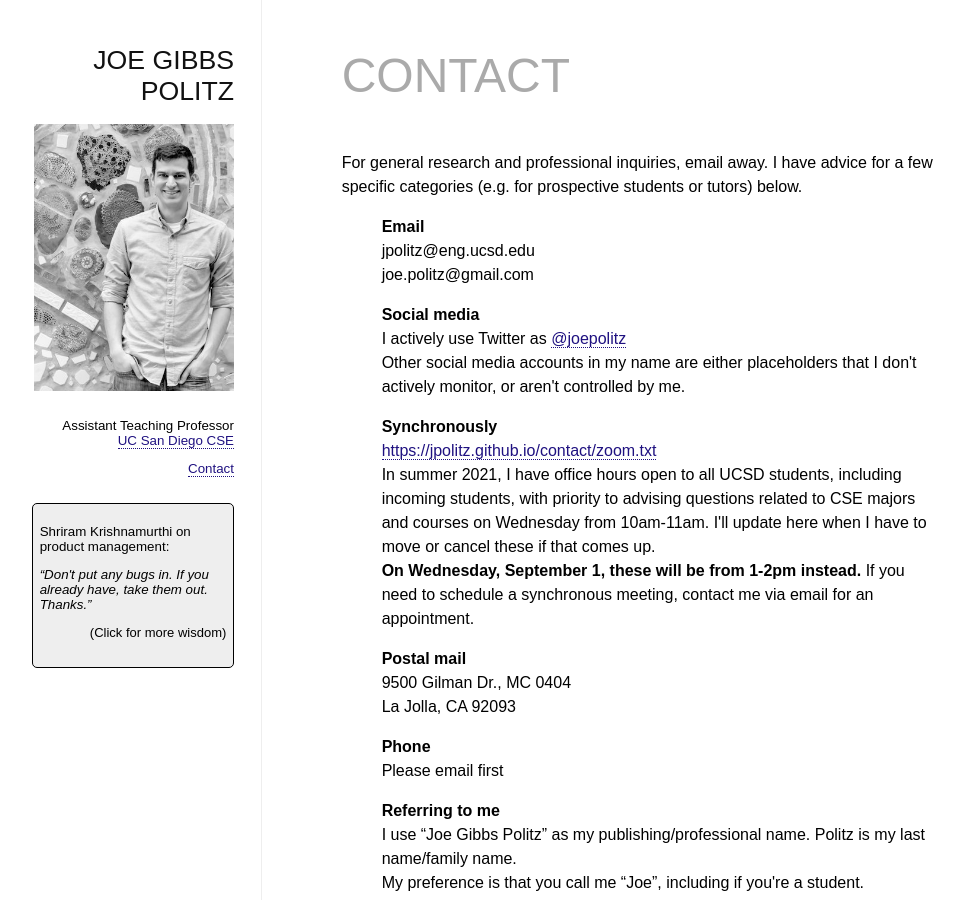
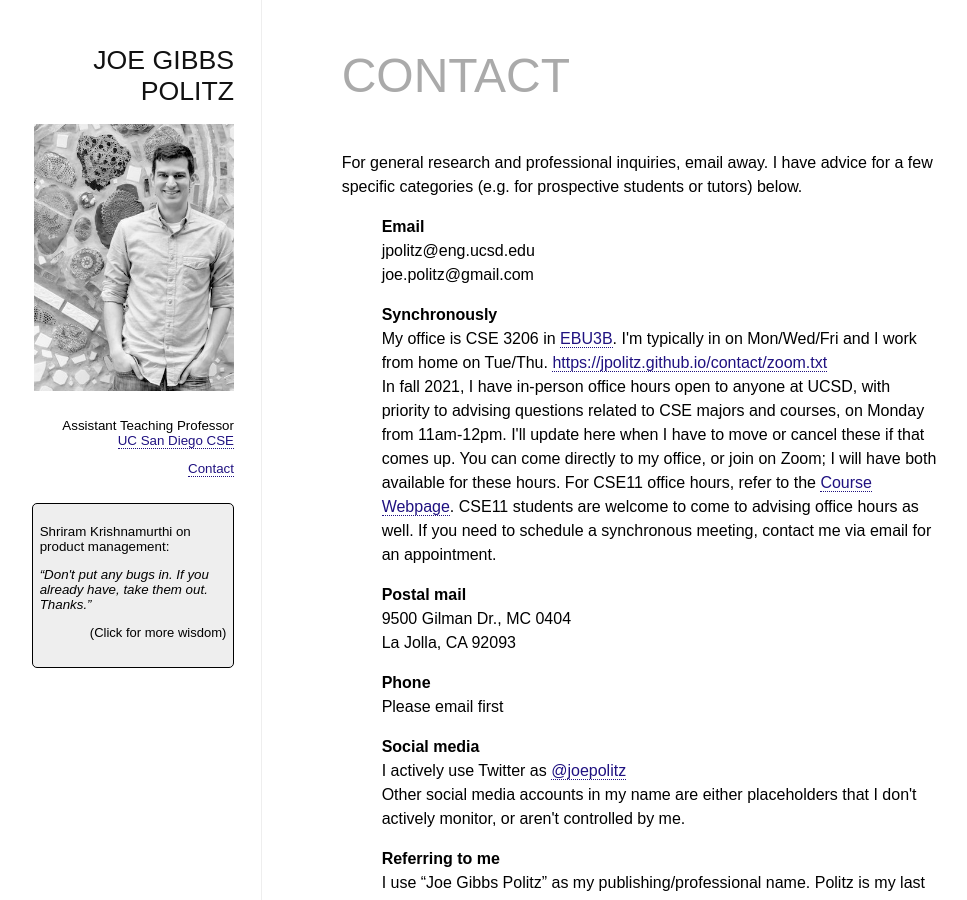
Before and after one commit to jpolitz/jpolitz.github.com, a Jekyll site: the page built from contact/index.html, in a window 1280 px wide and 900 px high. Shown: the whole window, without its empty margins (6-973 px from the left). Built offline with Jekyll 4.4.1, drawn with Linux system fonts in a browser that asks for light colours.

Commit message:
update contact fall 21

```diff
--- a/contact/index.html
+++ b/contact/index.html
@@ -15,22 +15,28 @@ below.</p>
     jpolitz@eng.ucsd.edu<br/>
     joe.politz@gmail.com</p>
 
-    <p><b>Social media</b><br/>
-    I actively use Twitter as <a href="https://twitter.com/joepolitz">@joepolitz</a><br/>
-    Other social media accounts in my name are either placeholders that I don't
-    actively monitor, or aren't controlled by me.
-    </p>
-
     <p>
     <b>Synchronously</b><br/>
+
+    My office is CSE 3206 in <a
+    href="https://goo.gl/maps/Zps77SRmNapKfkbC9">EBU3B</a>. I'm typically in on
+    Mon/Wed/Fri and I work from home on Tue/Thu.
+
     <a href="https://jpolitz.github.io/contact/zoom.txt">https://jpolitz.github.io/contact/zoom.txt</a><br/>
-    In summer 2021, I have office hours open to all UCSD students, including
-    incoming students, with priority to advising questions related to CSE
-    majors and courses on Wednesday from 10am-11am. I'll update here when I
-    have to move or cancel these if that comes up.<br/>
-    <b>On Wednesday, September 1, these will be from 1-2pm instead.</b>
+
+    In fall 2021, I have in-person office hours open to anyone at UCSD, with
+    priority to advising questions related to CSE majors and courses, on Monday
+    from 11am-12pm. I'll update here when I have to move or cancel these if
+    that comes up. You can come directly to my office, or join on Zoom; I will
+    have both available for these hours.
+
+    For CSE11 office hours, refer to the <a
+    href="https://ucsd-cse11-f21.github.io/">Course Webpage</a>. CSE11 students
+    are welcome to come to advising office hours as well.
+
     If you need to schedule a synchronous meeting, contact me via email for an
     appointment.
+
     </p>
     <p>
     <b>Postal mail</b><br/>
@@ -41,6 +47,12 @@ below.</p>
     <p>
     <b>Phone</b><br/>
     Please email first
+    </p>
+
+    <p><b>Social media</b><br/>
+    I actively use Twitter as <a href="https://twitter.com/joepolitz">@joepolitz</a><br/>
+    Other social media accounts in my name are either placeholders that I don't
+    actively monitor, or aren't controlled by me.
     </p>
 
     <p>
```
